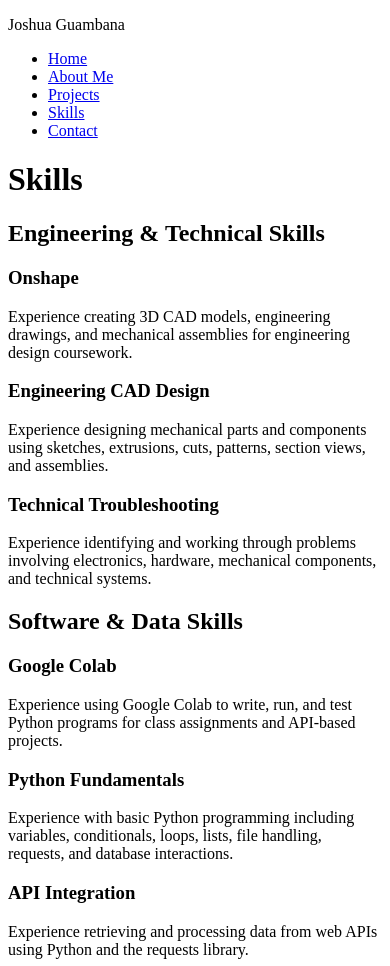
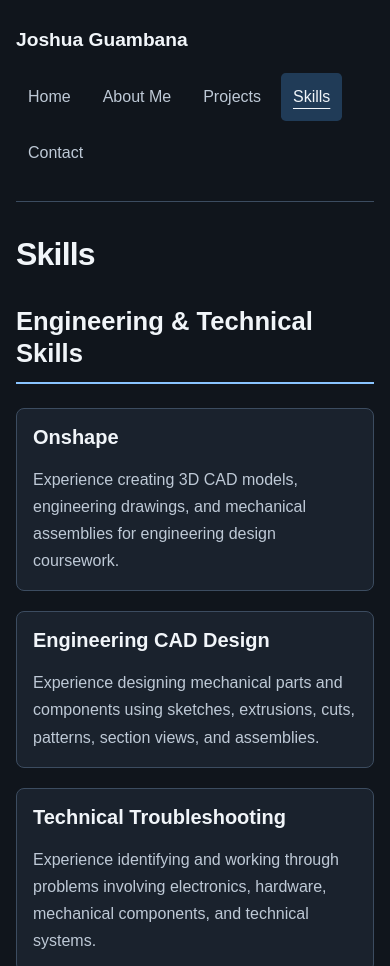
Before and after one commit to Josh1dk1213999/portfolio, a plain HTML site: page skills.html in a window 390 px wide. Shown: the top 966 px of the page. Drawn offline with Linux system fonts and the light colour scheme.

Commit message:
Add responsive portfolio styling

```diff
--- /dev/null
+++ b/css/styles.css
@@ -0,0 +1,261 @@
+/* Shared colors and sizing keep all five pages consistent. */
+:root {
+    color-scheme: dark;
+    --background: #10151c;
+    --surface: #1a222d;
+    --text: #f1f5f9;
+    --muted: #bec9d6;
+    --accent: #89c4ff;
+    --border: #3c4c60;
+}
+
+* {
+    box-sizing: border-box;
+}
+
+body {
+    margin: 0;
+    background: var(--background);
+    color: var(--text);
+    font-family: Arial, Helvetica, sans-serif;
+    font-size: 1rem;
+    line-height: 1.7;
+    overflow-wrap: anywhere;
+}
+
+/* These existing landmarks serve as centered content containers. */
+body > header,
+main,
+body > footer {
+    width: calc(100% - 3rem);
+    max-width: 1120px;
+    margin-inline: auto;
+}
+
+body > header {
+    display: flex;
+    flex-wrap: wrap;
+    align-items: center;
+    justify-content: space-between;
+    gap: 1rem 2rem;
+    padding-block: 1.5rem;
+    border-bottom: 1px solid var(--border);
+}
+
+header > p {
+    margin: 0;
+    font-size: 1.2rem;
+    font-weight: bold;
+    color: var(--text);
+}
+
+nav ul {
+    display: flex;
+    flex-wrap: wrap;
+    gap: 0.5rem;
+    margin: 0;
+    padding: 0;
+    list-style: none;
+}
+
+nav a {
+    display: block;
+    padding: 0.6rem 0.85rem;
+    border-radius: 0.3rem;
+    color: var(--muted);
+    text-decoration: none;
+}
+
+nav a:hover {
+    background: var(--surface);
+    color: var(--text);
+    text-decoration: underline;
+}
+
+nav a[aria-current="page"] {
+    background: #203b57;
+    color: var(--text);
+    text-decoration: underline;
+    text-underline-offset: 0.35em;
+}
+
+a {
+    color: var(--accent);
+    text-underline-offset: 0.2em;
+}
+
+a:hover {
+    color: #c7e3ff;
+}
+
+/* Keep focus visible for keyboard users, including future controls. */
+:focus,
+:focus-visible {
+    outline: 3px solid #ffd479;
+    outline-offset: 4px;
+}
+
+main {
+    padding-block: 3.5rem 4rem;
+    min-height: 65vh;
+}
+
+h1,
+h2,
+h3 {
+    line-height: 1.25;
+    color: var(--text);
+}
+
+h1 {
+    margin: 0 0 2rem;
+    font-size: clamp(2rem, 4vw, 3rem);
+    letter-spacing: -0.025em;
+}
+
+h2 {
+    margin: 0 0 1.5rem;
+    font-size: 1.6rem;
+    padding-bottom: 0.75rem;
+    border-bottom: 2px solid var(--accent);
+}
+
+h3 {
+    margin: 0 0 1rem;
+    font-size: 1.25rem;
+}
+
+p {
+    margin: 0 0 1.25rem;
+    color: var(--muted);
+    max-width: 72ch;
+}
+
+main > section + section {
+    margin-top: 3rem;
+}
+
+article {
+    min-width: 0;
+    padding: 1.75rem;
+    margin-bottom: 1.25rem;
+    background: var(--surface);
+    border: 1px solid var(--border);
+    border-radius: 0.5rem;
+}
+
+article > :last-child {
+    margin-bottom: 0;
+}
+
+figure {
+    margin: 0 0 1.5rem;
+}
+
+/* Preserve the complete image, including engineering drawing details. */
+img {
+    display: block;
+    max-width: 100%;
+    height: auto;
+    margin-inline: auto;
+}
+
+#home-heading {
+    max-width: 25ch;
+    font-size: clamp(2rem, 4.5vw, 3.5rem);
+    border-left: 4px solid var(--accent);
+    padding-left: 1.25rem;
+}
+
+/* The Home page's existing project link is its primary action. */
+section[aria-labelledby="home-heading"] > p > a {
+    display: inline-block;
+    margin-top: 0.75rem;
+    padding: 0.8rem 1.3rem;
+    background: #2463a3;
+    border: 1px solid var(--accent);
+    border-radius: 0.3rem;
+    color: #ffffff;
+    font-weight: bold;
+    text-decoration: none;
+}
+
+section[aria-labelledby="home-heading"] > p > a:hover {
+    background: #1b4b7c;
+    text-decoration: underline;
+}
+
+/* Skills use a simple two-column grid; headings span both columns. */
+section[aria-labelledby="engineering-heading"],
+section[aria-labelledby="software-heading"] {
+    display: grid;
+    grid-template-columns: repeat(2, minmax(0, 1fr));
+    gap: 1.25rem;
+}
+
+section[aria-labelledby="engineering-heading"] > h2,
+section[aria-labelledby="software-heading"] > h2 {
+    grid-column: 1 / -1;
+    margin-bottom: 0.25rem;
+}
+
+section[aria-labelledby="engineering-heading"] > article,
+section[aria-labelledby="software-heading"] > article {
+    margin-bottom: 0;
+}
+
+section[aria-labelledby="contact-heading"] > ul {
+    max-width: 72ch;
+    margin: 1.5rem 0 0;
+    padding: 0;
+    list-style: none;
+}
+
+section[aria-labelledby="contact-heading"] li {
+    padding: 1rem;
+    margin-bottom: 0.75rem;
+    background: var(--surface);
+    border: 1px solid var(--border);
+    border-radius: 0.3rem;
+}
+
+body > footer {
+    padding-block: 1.5rem;
+    border-top: 1px solid var(--border);
+}
+
+footer p {
+    margin: 0;
+    font-size: 0.95rem;
+}
+
+/* Phone layouts keep navigation visible and stack skill cards. */
+@media (max-width: 600px) {
+    body > header,
+    main,
+    body > footer {
+        width: calc(100% - 2rem);
+    }
+
+    body > header {
+        flex-direction: column;
+        align-items: flex-start;
+    }
+
+    nav a {
+        padding: 0.65rem 0.75rem;
+    }
+
+    main {
+        padding-block: 2rem 3rem;
+    }
+
+    article {
+        padding: 1rem;
+    }
+
+    section[aria-labelledby="engineering-heading"],
+    section[aria-labelledby="software-heading"] {
+        grid-template-columns: minmax(0, 1fr);
+    }
+}
--- a/skills.html
+++ b/skills.html
@@ -4,6 +4,7 @@
     <meta charset="UTF-8">
     <meta name="viewport" content="width=device-width, initial-scale=1.0">
     <title>Joshua Guambana | Skills</title>
+    <link rel="stylesheet" href="css/styles.css">
 </head>
 <body>
     <header>
```
Also changed, not shown: about.html (+1 -0 lines), contact.html (+1 -0 lines), index.html (+1 -0 lines), projects.html (+1 -0 lines).
